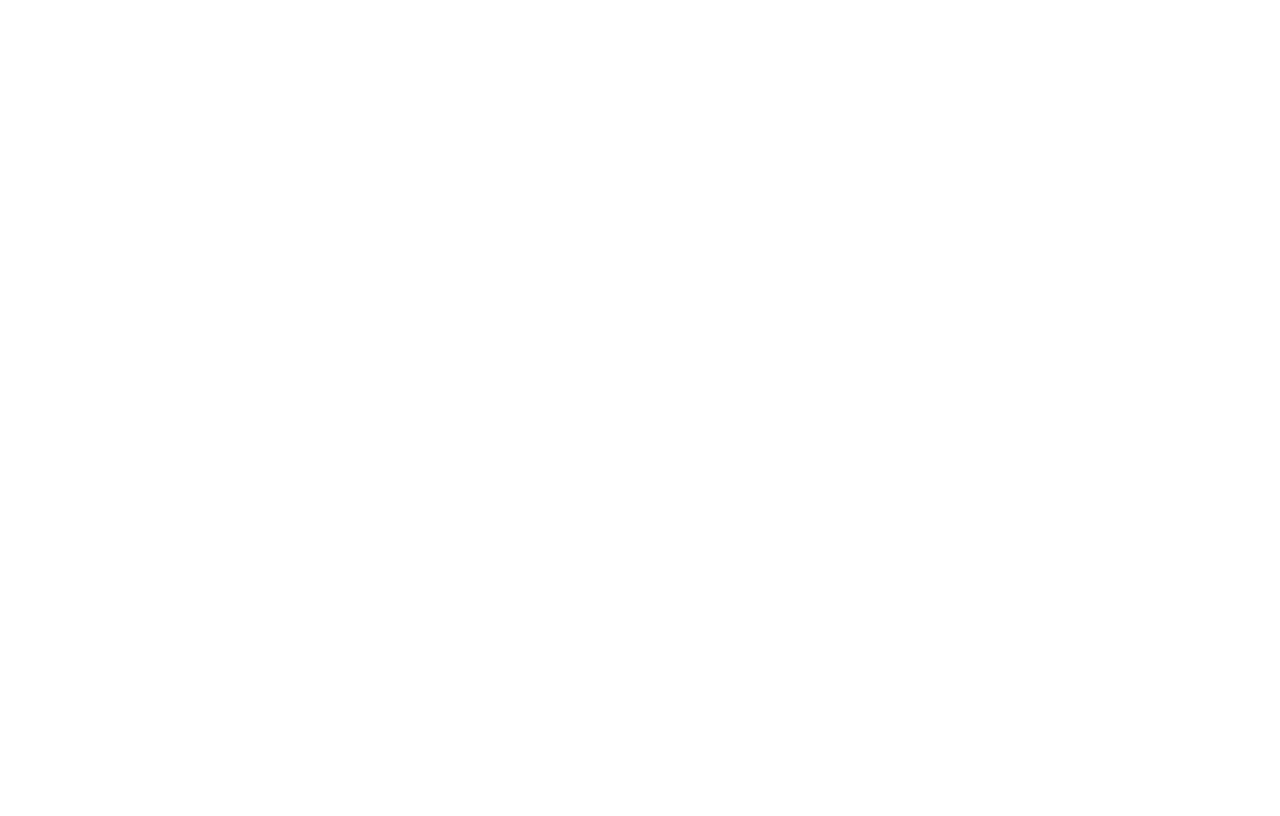
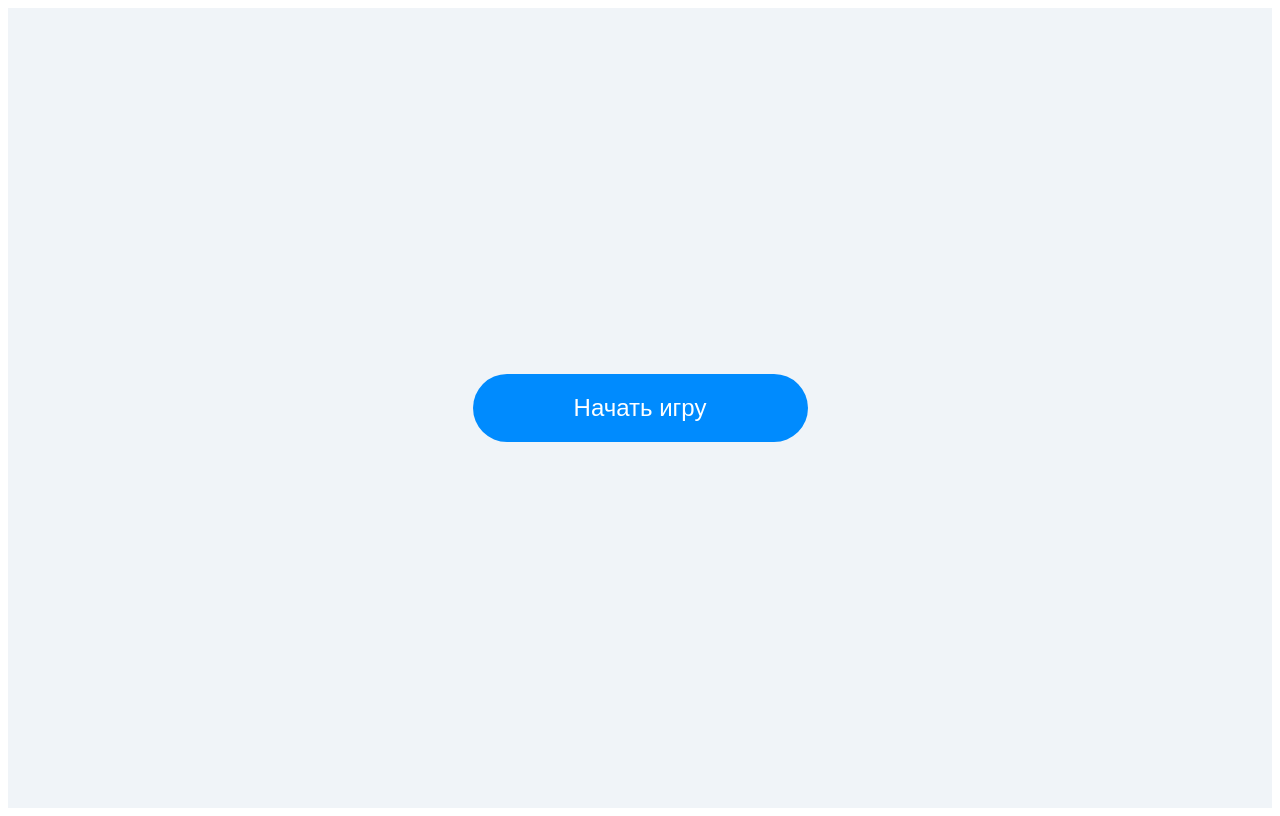
Before and after one commit to evghn/school, a Vue app: page / in a window 1280 px wide. Built offline with nearby package versions, Linux system fonts and the light colour scheme.

Commit message:
created button

```diff
--- a/index.html
+++ b/index.html
@@ -1,13 +1,21 @@
 <!doctype html>
 <html lang="en">
+
 <head>
   <meta charset="UTF-8" />
   <link rel="icon" type="image/svg+xml" href="/vite.svg" />
   <meta name="viewport" content="width=device-width, initial-scale=1.0" />
   <title>Vite + Vue</title>
+  <link rel="preconnect" href="https://fonts.googleapis.com">
+  <link rel="preconnect" href="https://fonts.gstatic.com" crossorigin>
+  <link
+    href="https://fonts.googleapis.com/css2?family=Montserrat:ital,wght@0,100..900;1,100..900&family=Roboto:ital,wght@0,100..900;1,100..900&display=swap"
+    rel="stylesheet">
 </head>
+
 <body>
   <div id="app"></div>
   <script type="module" src="/src/main.js"></script>
 </body>
+
 </html>
--- a/src/App.vue
+++ b/src/App.vue
@@ -1,5 +1,21 @@
-<template></template>
+<script setup>
+import Button from "./components/Button.vue";
+</script>
+<template>
+  <main class="main">
+    <Button> Начать игру </Button>
+  </main>
+</template>
 
 <script setup></script>
 
-<style scoped></style>
+<style scoped>
+.main {
+  display: grid;
+  place-items: center;
+  min-height: 100vh;
+  font-family: "Montserrat", sans-serif;
+  font-style: normal;
+  background-color: var(--bg-main);
+}
+</style>
--- /dev/null
+++ b/src/components/Button.vue
@@ -0,0 +1,20 @@
+<template>
+  <button class="btn">
+    <slot></slot>
+  </button>
+</template>
+<style scoped>
+.btn {
+  max-width: 335px;
+  min-width: 335px;
+  max-height: 68px;
+  min-height: 68px;
+  background-color: var(--bg-btn);
+  color: var(--font-btn);
+  font-size: 24px;
+  line-height: 36px;
+  font-weight: 400;
+  border: none;
+  border-radius: 100px;
+}
+</style>
--- a/src/style.css
+++ b/src/style.css
@@ -3,4 +3,8 @@
   text-rendering: optimizeLegibility;
   -webkit-font-smoothing: antialiased;
   -moz-osx-font-smoothing: grayscale;
+
+  --bg-btn: #008bfe;
+  --font-btn: #ffffff;
+  --bg-main: #f0f4f8;
 }
```
Lines whose indentation alone changed are shown as unchanged.
